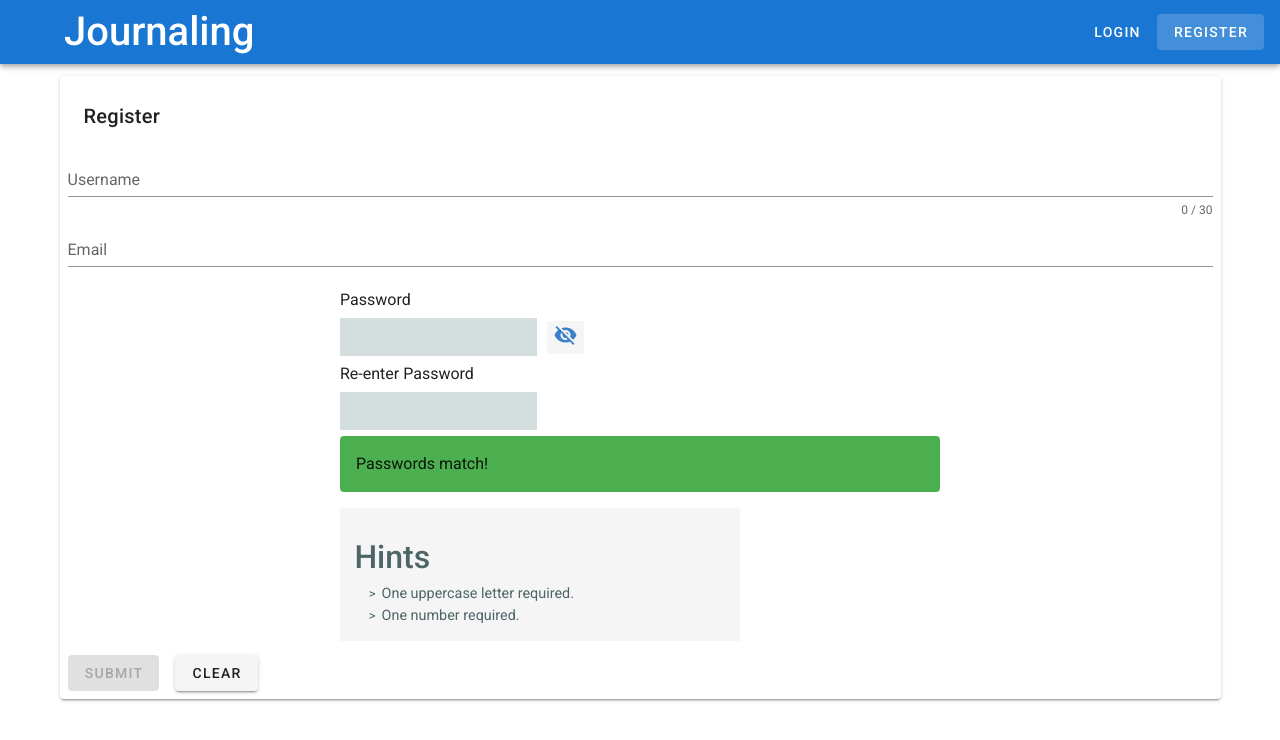
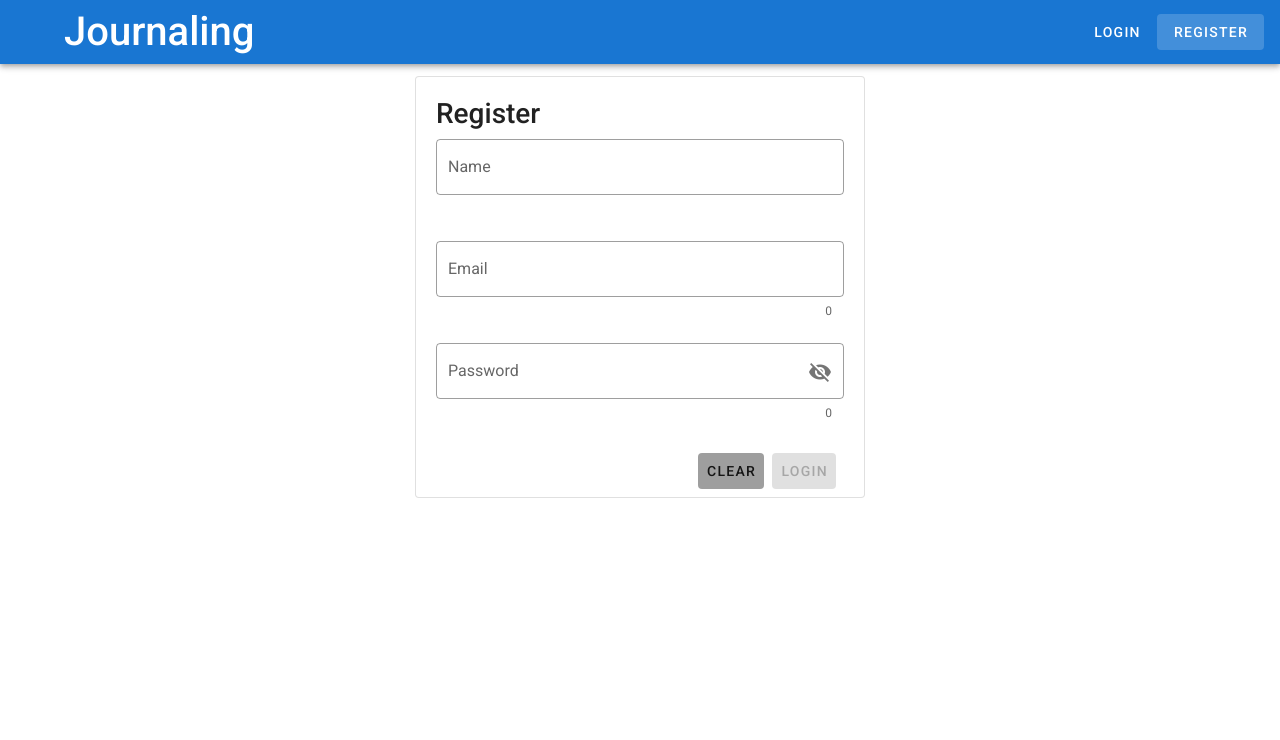
Before and after one commit to Nuphlab/journaling-vue, a Vue app: page /register in a window 1280 px wide. Shown: the top 740 px of the page. Built offline with nearby package versions, Linux system fonts and the light colour scheme.

Commit message:
reactivity adjustments

```diff
--- a/package.json
+++ b/package.json
@@ -22,6 +22,7 @@
     "vue-router": "^3.5.1",
     "vuetify": "^2.4.7",
     "vuex": "^3.6.2",
+    "yup": "^0.32.9",
     "zxcvbn": "^4.4.2"
   },
   "devDependencies": {
--- a/src/components/home.vue
+++ b/src/components/home.vue
@@ -6,7 +6,6 @@
         </v-card-text>
       </v-card>
     <journals v-if="isMounted" @clickedJournal="onClickChild"></journals>
-    <journal_entries v-if="isMounted" @backbtn="backbutton"></journal_entries>
     <friendslist v-if="isMounted"></friendslist>
   </div>
 </template>
@@ -14,7 +13,6 @@
 <script>
 import axios from "axios";
 import journals from "@/components/journals";
-import journal_entries from "@/components/journal_entries";
 import friendslist from "@/components/friendslist";
 
 export default {
@@ -27,7 +25,7 @@ name: "home",
     }
   },
   components: {
-    journals, journal_entries, friendslist
+    journals, friendslist
   },
   methods: {
     async getprofile() {
--- a/src/components/login.vue
+++ b/src/components/login.vue
@@ -1,7 +1,7 @@
 <template>
-  <div id="app">
+  <v-app>
     <v-container>
-      <v-card class="align-center">
+      <v-card>
         <v-card-title>
           Welcome To The Journaling App!
         </v-card-title>
@@ -12,9 +12,8 @@
     </v-container>
 
     <v-container>
-      <v-card class="pa-2">
-      <h1>Login</h1>
-    <v-form>
+      <v-card class="mx-auto pl-5 pr-5 pt-5 pa-3" max-width="450">
+      <h3>Login</h3>
       <v-text-field
           class="register"
           label="Email"
@@ -28,11 +27,10 @@
           v-model="password"
           append-icon="show ? 'mdi-eye' : 'mdi-eye-off'"
       ></v-text-field>
-    </v-form>
       <v-btn color="brown" @click="login">Login</v-btn>
       </v-card>
     </v-container>
-  </div>
+  </v-app>
 </template>
 
 <script>
@@ -71,7 +69,7 @@ name: "login",
         if (res.status) {
           console.log(res.status)
           this.$emit('rerender')
-          this.$router.push('./home')
+          this.$router.push('./welcomepage')
         }
       }catch (e){
         alert('Password/Username is incorrect!')
--- a/src/components/passwordchecker.vue
+++ b/src/components/passwordchecker.vue
@@ -1,40 +1,37 @@
 <template>
   <div id="app" v-cloak>
 
-    <label class="ma-0" for="pass1">Password</label>
+    <h2>Password</h2>
+
     <div class="password">
-      <input id="pass1" :class='{valid:passwordValidation.valid}' :type="passwordVisible ? 'text' : 'password'" v-model="password">
+      <input :class='{valid:passwordValidation.valid}' :type="passwordVisible ? 'text' : 'password'" v-model="password">
       <button class="visibility" tabindex='-1' @click='togglePasswordVisibility' :arial-label='passwordVisible ? "Hide password" : "Show password"'>
         <i class="material-icons">{{ passwordVisible ? "visibility" : "visibility_off" }}</i>
       </button>
     </div>
-    <div>
-      <label class="ma-0" for="pass2">Re-enter Password</label>
-    </div>
-    <input id="pass2" type="password" v-model.lazy='checkPassword'>
 
-    <div class="matches" v-if='notSamePasswords'>
-      <v-alert color="warning">Passwords don't match!</v-alert>
-    </div>
-    <div v-else>
-      <v-alert color="success">Passwords match!</v-alert>
-    </div>
+    <input type="password" v-model.lazy='checkPassword'>
 
     <transition name="hint" appear>
       <div v-if='passwordValidation.errors.length > 0 && !submitted' class='hints'>
         <h2>Hints</h2>
-        <p v-for='error in passwordValidation.errors' v-bind:key="error">{{error}}</p>
+        <p :key="error" v-for='error in passwordValidation.errors'>{{error}}</p>
       </div>
     </transition>
 
+    <div class="matches" v-if='notSamePasswords'>
+      <p>Passwords don't match.</p>
+    </div>
 
-    <!--
-        <button @click='resetPasswords' v-if='passwordsFilled && !notSamePasswords && passwordValidation.valid'>
-          Submit
-        </button>
-        -->
-      </div>
-    </template>
+    <div>
+      <button @click='resetPasswords' v-if='passwordsFilled && !notSamePasswords && passwordValidation.valid'>
+        Submit
+      </button>
+    </div>
+
+  </div>
+
+</template>
 
     <script>
     import 'material-icons/iconfont/material-icons.scss';
@@ -51,14 +48,12 @@
             { message:"8 characters minimum.", regex:/.{8,}/ },
             { message:"One number required.", regex:/[0-9]+/ }
           ],
-          password: this.registerPassword,
-          checkPassword: '',
+          password:'',
+          checkPassword:'',
           passwordVisible:false,
-          submitted:false
+          submitted:false,
+          registerPassword: ''
         }
-      },
-      props: {
-        registerPassword: String
       },
       methods: {
         resetPasswords () {
@@ -92,9 +87,9 @@
             }
           }
           if (errors.length === 0) {
-            this.$emit('pass1', this.password)
-            this.$emit('check', this.checkPassword)
-            return { valid:true, errors }
+            this.$emit('matched')
+            // return { valid:true, errors }
+            return
           } else {
             return { valid:false, errors }
           }
--- a/src/components/register.vue
+++ b/src/components/register.vue
@@ -1,159 +1,152 @@
 <template>
-  <div id="app">
+  <v-app>
+    <v-container>
+    <v-card class="mx-auto pl-5 pr-5 pt-5" max-width="450" outlined>
+      <h3>Register</h3>
+      <ValidationObserver ref="observer" v-slot="{ valid }">
+        <ValidationProvider
+            name="name"
+            ref="name"
+            rules="required|alpha|max:20"
+            v-slot="{ errors }"
+            :bails="false"
+        >
+          <v-text-field v-model="name" label="Name" outlined></v-text-field>
+          <ul style="color:red" class="overline text-left">
+            <li v-for="(error, index) in errors" :key="index">
+              <span>{{ error }}</span>
+            </li>
+          </ul>
+        </ValidationProvider>
 
-    <!-- Register Component -->
-    <v-container>
-      <v-card class="pa-2">
-        <v-row>
-          <v-col>
-            <v-card-title>Register</v-card-title>
-            <validation-observer
-                ref="observer"
-                v-slot="{ invalid }"
-            >
-              <form @submit.prevent="submit">
-                <validation-provider
+        <ValidationProvider
+            name="email"
+            ref="email"
+            rules="required|email"
             v-slot="{ errors }"
-                    name="Username"
-                    rules="required|max:30"
+            :bails="false"
         >
           <v-text-field
-                      v-model="registerUsername"
-                      :counter="30"
-                      :error-messages="errors"
-                      label="Username"
-                      required
+              class="ma-0"
+              v-model="email"
+              label="Email"
+              counter
+              outlined
           ></v-text-field>
-                </validation-provider>
+          <ul style="color:red" class="overline text-left">
+            <li v-for="(error, index) in errors" :key="index">
+              <span>{{ error }}</span>
+            </li>
+          </ul>
+        </ValidationProvider>
 
-                <validation-provider
+        <ValidationProvider
+            name="password"
+            ref="password"
+            rules="required|customPassword|min:8"
             v-slot="{ errors }"
-                    name="Email"
-                    rules="required|email"
+            :bails="false"
         >
           <v-text-field
-                      v-model="registerEmail"
-                      :error-messages="errors"
-                      label="Email"
-                      required
+              class="ma-0"
+              v-model="password"
+              :append-icon="show1 ? 'visibility' : 'visibility_off'"
+              :type="show1 ? 'text' : 'password'"
+              label="Password"
+              counter
+              @click:append="show1 = !show1"
+              outlined
           ></v-text-field>
-                </validation-provider>
-
-                <passwordchecker @check="setPass2" @pass1="setPass1" :register-password="registerPassword" v-model="registerPassword"></passwordchecker>
-
-                <v-btn
-                    class="mr-4"
-                    type="submit"
-                    :disabled="invalid"
-                    @click="register"
-                    color="brown"
-                >
-                  submit
-                </v-btn>
-                <v-btn @click="clear">
-                  clear
-                </v-btn>
-              </form>
-            </validation-observer>
-
-          </v-col>
-        </v-row>
+          <ul style="color:red" class="overline text-left">
+            <li v-for="(error, index) in errors" :key="index">
+              <span>{{ error }}</span>
+            </li>
+          </ul>
+        </ValidationProvider>
+        <v-card-actions>
+          <v-spacer></v-spacer>
+          <!-- <v-btn :disabled="!valid" @click="signIn()" text>Login</v-btn> -->
+          <v-btn depressed @click="clear()" color="grey">Clear</v-btn>
+          <v-btn :disabled="!valid" depressed @click="signIn()" color="brown">Login</v-btn>
+        </v-card-actions>
+      </ValidationObserver>
     </v-card>
     </v-container>
-  </div>
+  </v-app>
 </template>
 
 <script>
-import axios from "axios";
-import passwordchecker from '@/components/passwordchecker'
-import { required, digits, email, max, regex } from 'vee-validate/dist/rules'
-import { extend, ValidationObserver, ValidationProvider, setInteractionMode } from 'vee-validate'
-
-setInteractionMode('eager')
-
-extend('digits', {
-  ...digits,
-  message: '{_field_} needs to be {length} digits. ({_value_})',
-})
-
-extend('required', {
-  ...required,
-  message: '{_field_} can not be empty',
-})
-
-extend('max', {
-  ...max,
-  message: '{_field_} may not be greater than {length} characters',
-})
-
-extend('regex', {
-  ...regex,
-  message: '{_field_} {_value_} does not match {regex}',
-})
-
-extend('email', {
-  ...email,
-  message: 'Email must be valid',
-})
-
-
+import {ValidationProvider, extend} from "vee-validate/dist/vee-validate.full";
+import { ValidationObserver } from "vee-validate/dist/vee-validate.full";
+// can customize default error messages
+extend("required", {
+  message: (field, values) => "You must enter a " + `${field} ${values}` + " value"
+});
+// create custom error message for custom rule
+var errorMessage =
+    " min length 8 chars, and must include 1 lower-case, upper-case, numeral andspecial character (#!@$%^*-)";
+// create custom rule
+extend("customPassword", {
+  message: field => "The " + `${field}` + errorMessage,
+  validate: value => {
+    var notTheseChars = /["'?&/<>\s]/;
+    var mustContainTheseChars = /^(?=.*?[A-Z])(?=.*?[a-z])(?=.*?[0-9])(?=.*?[#!@$%^*-]).{8,}$/;
+    var containsForbiddenChars = notTheseChars.test(value);
+    var containsRequiredChars = mustContainTheseChars.test(value);
+if (containsRequiredChars && !containsForbiddenChars) {
+  return true;
+} else {
+  if (containsForbiddenChars) {
+    errorMessage =
+        ' contains forbidden characters: " ' + " ' ? & / < > or space";
+  } else {
+    errorMessage =
+        " min length 8 chars, and must include 1 lower-case, upper-case, numeraland special character ($@$!%*#?&)";
+  }
+  return false;
+}
+}
+});
 export default {
   name: "register",
-  data() {
-    return {
-
-    }
-  },
   components: {
-    passwordchecker,
     ValidationProvider,
     ValidationObserver
   },
-  setPass1(value) {
-    this.registerPassword = value
-    console.log('regpass: ' +value)
+  data() {
+    return {
+      show1: false,
+      name: "",
+      password: "",
+      email: ""
+    };
   },
-  setPass2(value) {
-    this.confirmPassword = value
-    console.log('confirmpass: ' + value)
+  computed: {},
+  created() {},
+  methods: {
+    clear() {
+      this.name = '',
+      this.email = '',
+      this.password = ''
     },
-  submit() {
-    this.$refs.observer.validate()
-  },
-  clear () {
-    this.confirmPassword = ''
-    this.registerUsername = ''
-    this.registerEmail = ''
-    this.registerfirstName = ''
-    this.registerlastName = ''
-    this.registerPassword = ''
-    this.$refs.observer.reset()
-  },
-  async register() {
-    if(this.confirmPassword === this.registerPassword) {
-      let body = {
-        email: this.registerEmail,
-        password: this.registerPassword,
-        name: this.registerUsername,
-      }
-      console.log(body)
-      try {
-        const res = await axios.post('http://192.168.50.63:8000/rpc/signup', body)
-        console.log(res)
-        this.email = this.registerEmail
-        this.password = this.registerPassword
-        await this.login()
-      }catch (e){
-        alert(e)
-      }
-    }
-    else {
-      alert('Passwords do not match! Please Re-enter.')
+    async signIn() {
+      const isValid = await this.$refs.observer.validate();
+      if (!isValid) {
+        console.log("is not valid");
+        alert("Please fix errors first!");
+      } else {
+        console.log("is valid");
+        console.log(this.name + " signed in with password " + this.password);
+        // reset fields
+        this.name = "";
+        this.password = "";
+        // reset validation
+        // You should call it on the next frame
+        requestAnimationFrame(() => {
+          this.$refs.observer.reset();
+        });
       }
     }
   }
+};
 </script>
-
-<style scoped>
-
-</style>
--- a/src/router.js
+++ b/src/router.js
@@ -9,6 +9,7 @@ import passwordchecker from "@/components/passwordchecker";
 import friendslist from "@/components/friendslist";
 import register from "@/components/register";
 import landingpage from "@/components/landingpage";
+import welcomepage from "@/components/welcomepage";
 
 Vue.use(Router);
 
@@ -24,6 +25,11 @@ export default new Router({
             path: "/landingpage",
             name: "landingpage",
             component: landingpage
+        },
+        {
+            path: "/welcomepage",
+            name: "welcomepage",
+            component: welcomepage
         },
         {
             path: "/home",
```
Also changed, not shown: src/components/journals.vue (+4 -3 lines), src/components/welcomepage.vue (added, +67 -0 lines), 1 other file (tests, documents, lock files or other folders). Lines whose indentation alone changed are shown as unchanged.
